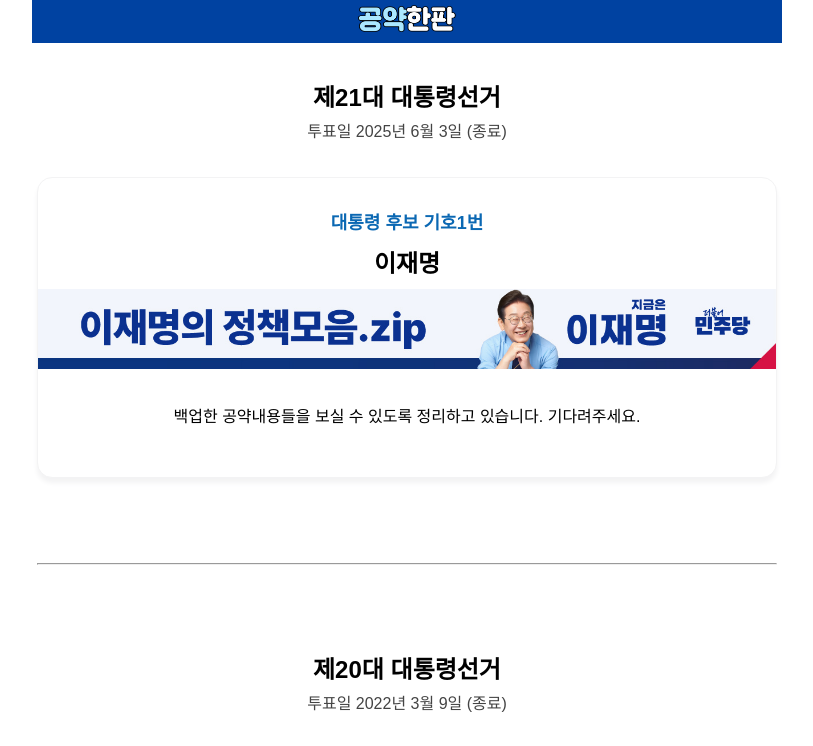
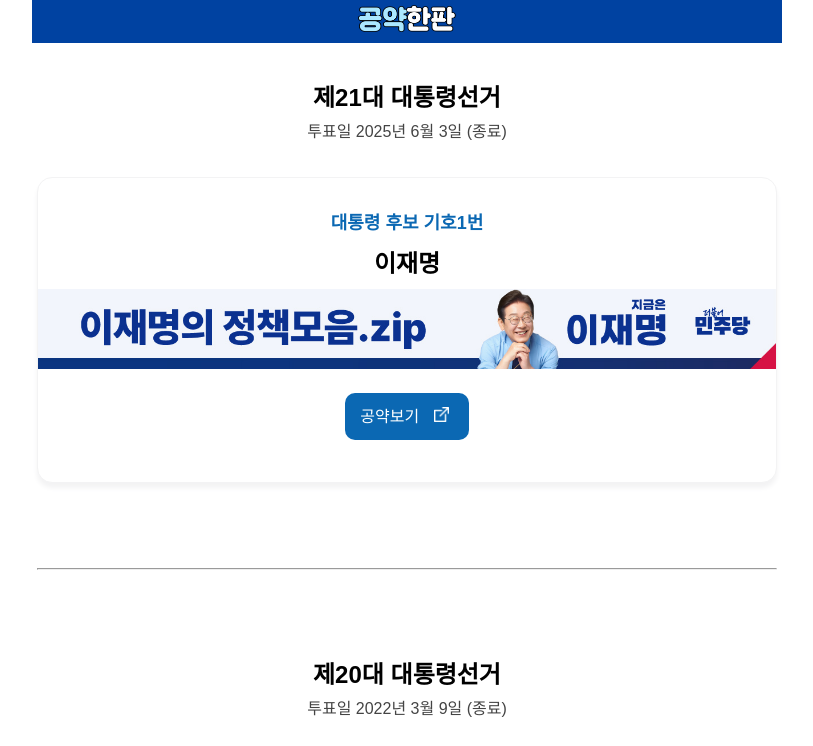
Before and after one commit to gongyak/gongyak.github.io, a plain HTML site: page index.html in a window 1280 px wide. Shown: the top 746 px of the page, without its empty margins (233-1046 px from the left). Drawn offline with Linux system fonts and the light colour scheme; a script that the page names is missing.

Commit message:
Update index.html

```diff
--- a/index.html
+++ b/index.html
@@ -51,7 +51,10 @@
                     <img src="./img/banner/jm2025.jpg" />
                 </div>
                 <div class="candidate_link">
-                    백업한 공약내용들을 보실 수 있도록 정리하고 있습니다. 기다려주세요.
+                    <a href="https://p4u-jm.github.io/jm-2025-pledges/">
+                        공약보기
+                        <img src="./img/outlink.png" alt="내용 더 보기 링크 열기" />
+                    </a>
                 </div>
             </div>
         </article>
```
